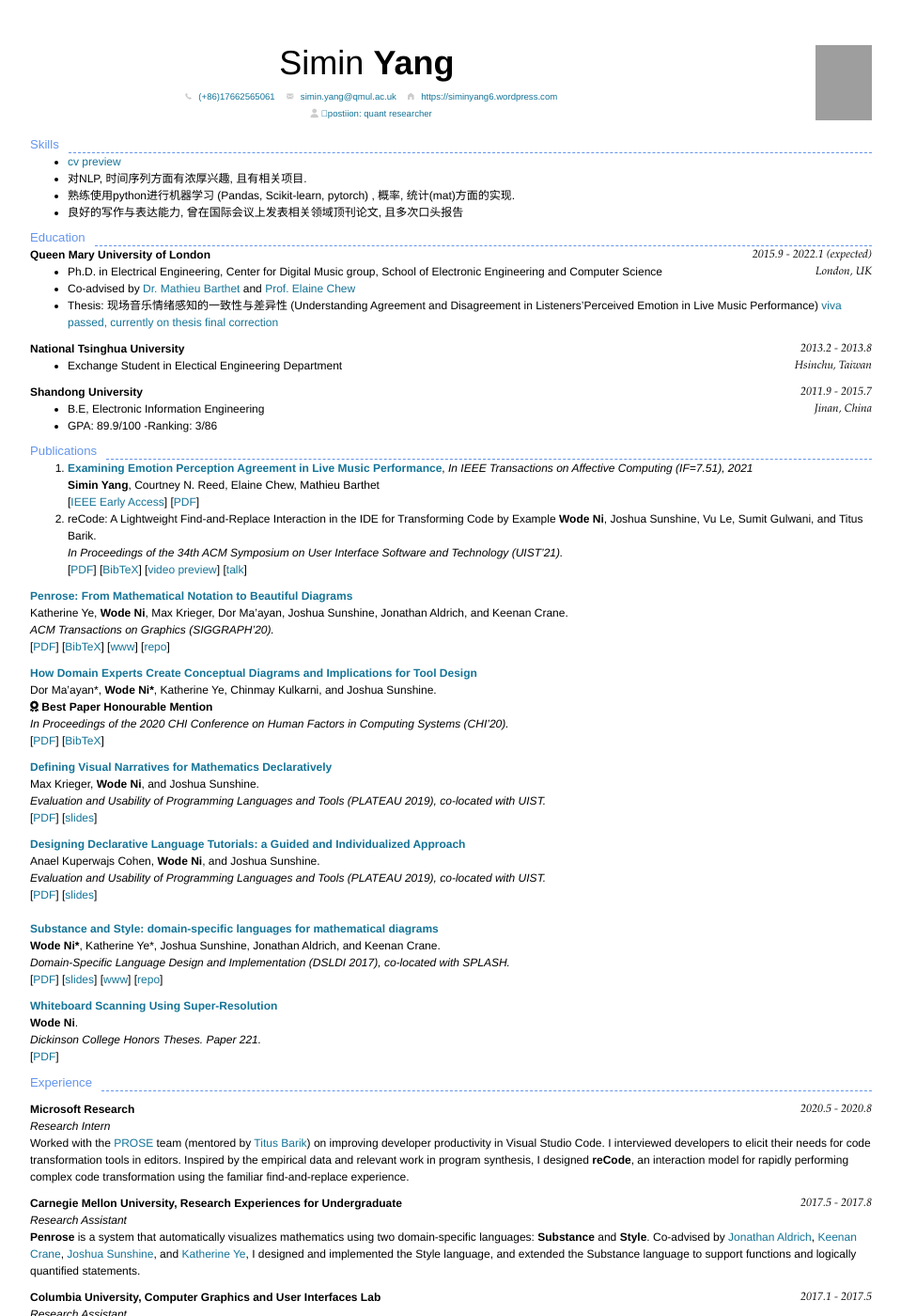
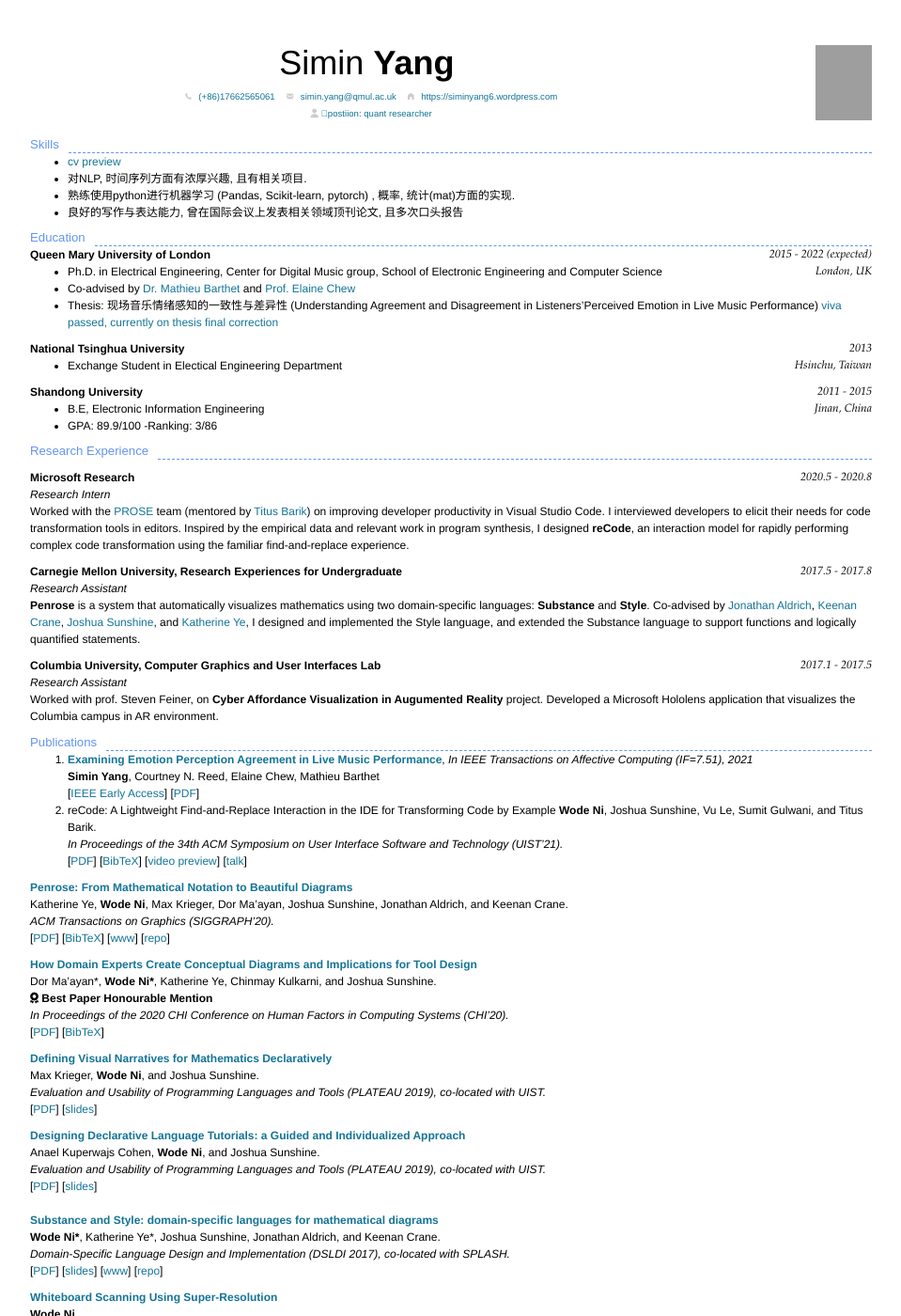
Before and after one commit to skybay7/markdown_cv2021, a Jekyll site: the page built from index.md, in a window 1280 px wide and 1400 px high. Shown: the whole window at 94% size, without its empty margins (160-1119 px from the left). Built offline with Jekyll 4.4.1, drawn with Linux system fonts in a browser that asks for light colours; nearby versions of some CDN libraries; some of the changed text lies outside the part shown; grey boxes are pictures that could not be loaded.

Commit message:
Update index.md

````diff
--- a/index.md
+++ b/index.md
@@ -38,7 +38,7 @@ title: simin
 
 ## Education
 
-#### **Queen Mary University of London** `2015.9 - 2022.1 (expected)`
+#### **Queen Mary University of London** `2015 - 2022 (expected)`
 
 ```
 London, UK
@@ -49,14 +49,14 @@ London, UK
  and  [Prof. Elaine Chew](https://elainechew-research.blogspot.com/)
 - Thesis: 现场音乐情绪感知的一致性与差异性 (Understanding Agreement and Disagreement in Listeners’Perceived Emotion in Live Music Performance) [viva passed, currently on thesis final correction]()
 
-### **National Tsinghua University** `2013.2 - 2013.8`
+### **National Tsinghua University** `2013`
 
 ```
 Hsinchu, Taiwan
 ```
 - Exchange Student in Electical Engineering Department
 
-### **Shandong University** `2011.9 - 2015.7`
+### **Shandong University** `2011 - 2015`
 
 ```
 Jinan, China
@@ -65,7 +65,22 @@ Jinan, China
 - B.E, Electronic Information Engineering
 - GPA: 89.9/100 -Ranking: 3/86
 
+## Research Experience
 
+### **Microsoft Research** `2020.5 - 2020.8`
+
+_Research Intern_<br>
+Worked with the [PROSE](https://www.microsoft.com/en-us/research/group/prose/) team (mentored by [Titus Barik](https://www.barik.net/)) on improving developer productivity in Visual Studio Code. I interviewed developers to elicit their needs for code transformation tools in editors. Inspired by the empirical data and relevant work in program synthesis, I designed **reCode**, an interaction model for rapidly performing complex code transformation using the familiar find-and-replace experience.
+
+### **Carnegie Mellon University, Research Experiences for Undergraduate** `2017.5 - 2017.8`
+
+_Research Assistant_<br>
+**Penrose** is a system that automatically visualizes mathematics using two domain-specific languages: **Substance** and **Style**. Co-advised by [Jonathan Aldrich](https://www.cs.cmu.edu/~./aldrich/), [Keenan Crane](https://www.cs.cmu.edu/~kmcrane/), [Joshua Sunshine](http://www.cs.cmu.edu/~jssunshi/), and [Katherine Ye](https://www.cs.cmu.edu/~kqy/), I designed and implemented the Style language, and extended the Substance language to support functions and logically quantified statements.
+
+### **Columbia University, Computer Graphics and User Interfaces Lab** `2017.1 - 2017.5`
+
+_Research Assistant_<br>
+Worked with prof. Steven Feiner, on **Cyber Affordance Visualization in Augumented Reality** project. Developed a Microsoft Hololens application that visualizes the Columbia campus in AR environment.
 ## Publications
 
 1. [**Examining Emotion Perception Agreement in Live Music Performance**](https://siminyang6.files.wordpress.com/2021/07/journalpaper_tac_preprint_0628.pdf), *In IEEE Transactions on Affective Computing (IF=7.51), 2021* <br>
@@ -126,22 +141,7 @@ _Evaluation and Usability of Programming Languages and Tools (PLATEAU 2019), co-
 **Wode Ni**.<br> _Dickinson College Honors Theses. Paper 221._<br>
 [[PDF]({{ page.homepage.url }}/assets/superres.pdf)]
 
-## Experience
 
-### **Microsoft Research** `2020.5 - 2020.8`
-
-_Research Intern_<br>
-Worked with the [PROSE](https://www.microsoft.com/en-us/research/group/prose/) team (mentored by [Titus Barik](https://www.barik.net/)) on improving developer productivity in Visual Studio Code. I interviewed developers to elicit their needs for code transformation tools in editors. Inspired by the empirical data and relevant work in program synthesis, I designed **reCode**, an interaction model for rapidly performing complex code transformation using the familiar find-and-replace experience.
-
-### **Carnegie Mellon University, Research Experiences for Undergraduate** `2017.5 - 2017.8`
-
-_Research Assistant_<br>
-**Penrose** is a system that automatically visualizes mathematics using two domain-specific languages: **Substance** and **Style**. Co-advised by [Jonathan Aldrich](https://www.cs.cmu.edu/~./aldrich/), [Keenan Crane](https://www.cs.cmu.edu/~kmcrane/), [Joshua Sunshine](http://www.cs.cmu.edu/~jssunshi/), and [Katherine Ye](https://www.cs.cmu.edu/~kqy/), I designed and implemented the Style language, and extended the Substance language to support functions and logically quantified statements.
-
-### **Columbia University, Computer Graphics and User Interfaces Lab** `2017.1 - 2017.5`
-
-_Research Assistant_<br>
-Worked with prof. Steven Feiner, on **Cyber Affordance Visualization in Augumented Reality** project. Developed a Microsoft Hololens application that visualizes the Columbia campus in AR environment.
 
 ## Mentoring
 
````
